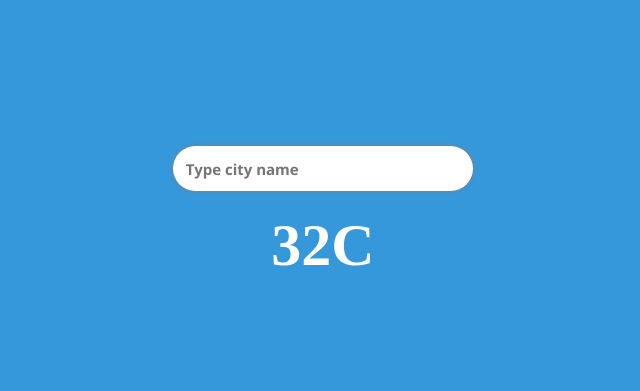
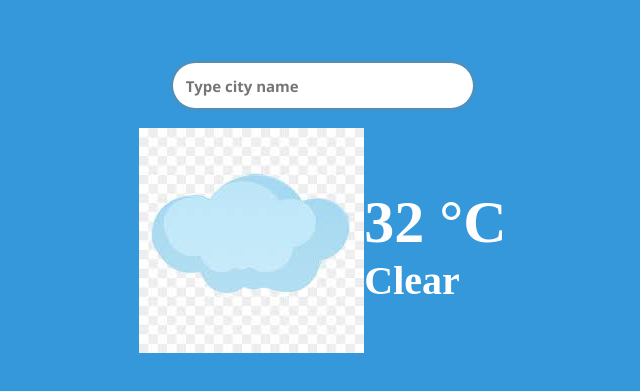
Before and after one commit to abhayrsr/weatherApp, a plain HTML site: page index.html in a window 1280 px wide. Shown: the part 187-578 px from the top of the page, without its empty margins (317-957 px from the left). Drawn offline with Linux system fonts and the light colour scheme; a web font is replaced by a local one.

Commit message:
refactor: heading

```diff
--- a/index.html
+++ b/index.html
@@ -15,10 +15,11 @@
 
         <div class = "row" id = "weather">
             <div>
-                <img src = ""/>
+                <img src = "images.jpeg">
             </div>
             <div>
-                <h2> 32C</h2>
+                <h2> 32 °C</h2>
+                <h4> Clear</h4>
             </div>
         </div>
 
```
